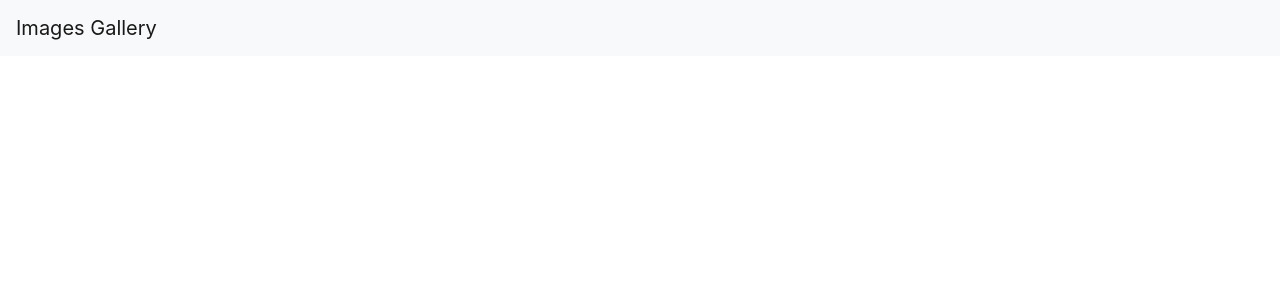
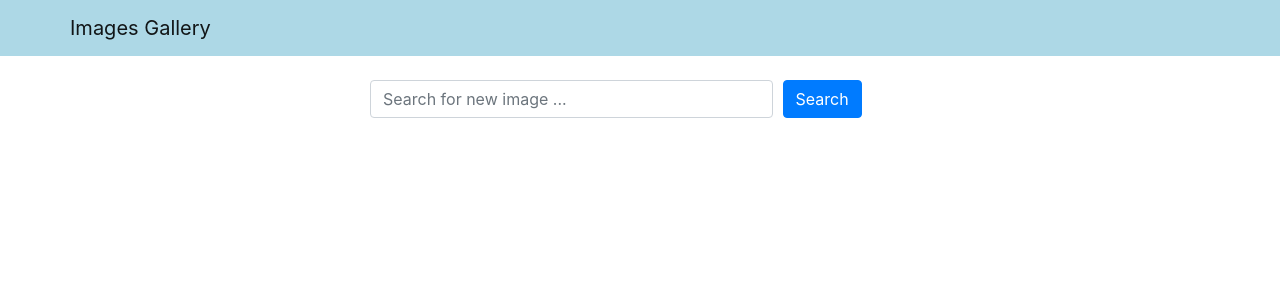
Before and after one commit to abalgir/images-gallery, a React (Create React App) app in the folder frontend/: page / in a window 1280 px wide. Shown: the top 300 px of the page. Built offline with nearby package versions, Linux system fonts and the light colour scheme.

Commit message:
Search form

```diff
--- a/frontend/src/App.js
+++ b/frontend/src/App.js
@@ -1,12 +1,14 @@
 /* eslint-disable no-unused-vars */
 import 'bootstrap/dist/css/bootstrap.min.css';
-import Header from './components/header';
+import Header from './components/Header';
+import Search from './components/Search';
 
 
 function App() {
   return (
     <div className="App">
      <Header title="Images Gallery"/>
+     <Search />
     </div>
   );
 }
--- /dev/null
+++ b/frontend/src/components/Search.js
@@ -0,0 +1,24 @@
+import React from "react";
+import { Container, Row, Col, Form , Button} from "react-bootstrap";
+
+const Search = () => {
+  return (
+    <Container className="mt-4">
+      <Row className="justify-content-center">
+        <Col xs={12} md={8} lg={6}>
+          <Form>
+            <Form.Row>
+              <Col xs={9}>
+                <Form.Control placeholder="Search for new image ..." />
+              </Col>
+              <Col>
+              <Button variant="primary" type="submit">Search</Button>
+              </Col>
+            </Form.Row>
+          </Form>
+        </Col>
+      </Row>
+    </Container>
+  );
+};
+export default Search;
--- a/frontend/src/components/header.js
+++ b/frontend/src/components/header.js
@@ -1,11 +1,17 @@
 /* eslint-disable no-unused-vars */
 import React from "react";
-import { Navbar } from "react-bootstrap";
+import { Navbar, Container } from "react-bootstrap";
+
+const navbarStyle = {
+  backgroundColor: "lightblue",
+};
 
 const Header = (props) => {
   return (
-    <Navbar bg="light" variant="light">
-      <Navbar.Brand href="/">{props.title}</Navbar.Brand>
+    <Navbar style={navbarStyle} variant="light">
+      <Container>
+        <Navbar.Brand href="/">{props.title}</Navbar.Brand>
+      </Container>
     </Navbar>
   );
 };
```
